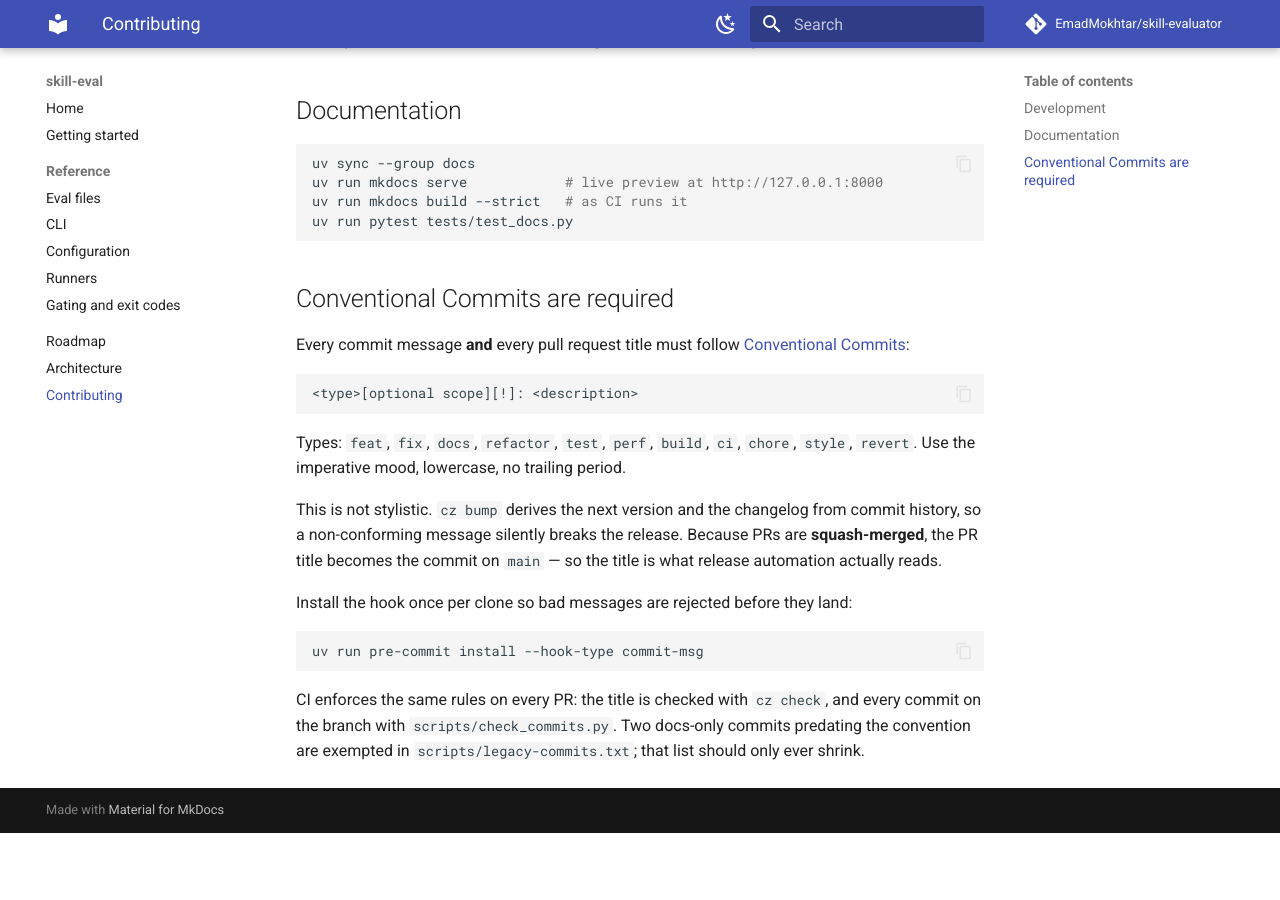
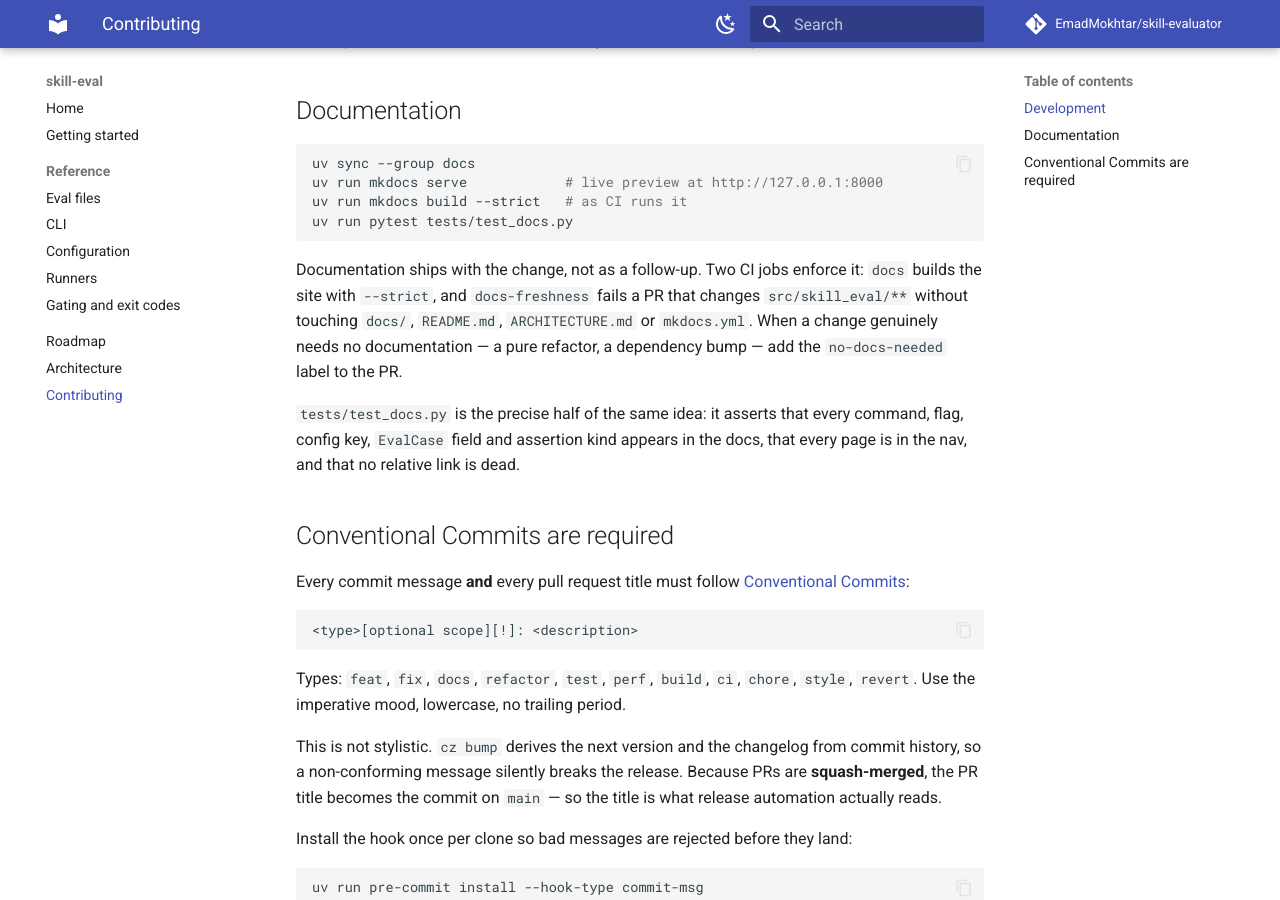
Before and after one commit to EmadMokhtar/skill-evaluator, an MkDocs documentation site: the page built from docs/contributing.md, in a window 1280 px wide and 900 px high, scrolled down 505 px. Built offline with MkDocs 1.6.1 and Material for MkDocs 9.7.7, drawn with Linux system fonts in a browser that asks for light colours; comment, search, counter and statistics services are not loaded; before the commit the page ends 1338 px from its top, so only the background shows below that.

Commit message:
ci: gate pull requests on the docs building and staying current

````diff
--- a/docs/contributing.md
+++ b/docs/contributing.md
@@ -28,6 +28,16 @@
 uv run pytest tests/test_docs.py
 ```
 
+Documentation ships with the change, not as a follow-up. Two CI jobs enforce it: `docs`
+builds the site with `--strict`, and `docs-freshness` fails a PR that changes
+`src/skill_eval/**` without touching `docs/`, `README.md`, `ARCHITECTURE.md` or
+`mkdocs.yml`. When a change genuinely needs no documentation — a pure refactor, a
+dependency bump — add the `no-docs-needed` label to the PR.
+
+`tests/test_docs.py` is the precise half of the same idea: it asserts that every command,
+flag, config key, `EvalCase` field and assertion kind appears in the docs, that every page
+is in the nav, and that no relative link is dead.
+
 ## Conventional Commits are required
 
 Every commit message **and** every pull request title must follow
````
Also changed, not shown: CLAUDE.md (+29 -0 lines), .github/pull_request_template.md (added), 1 other file.
